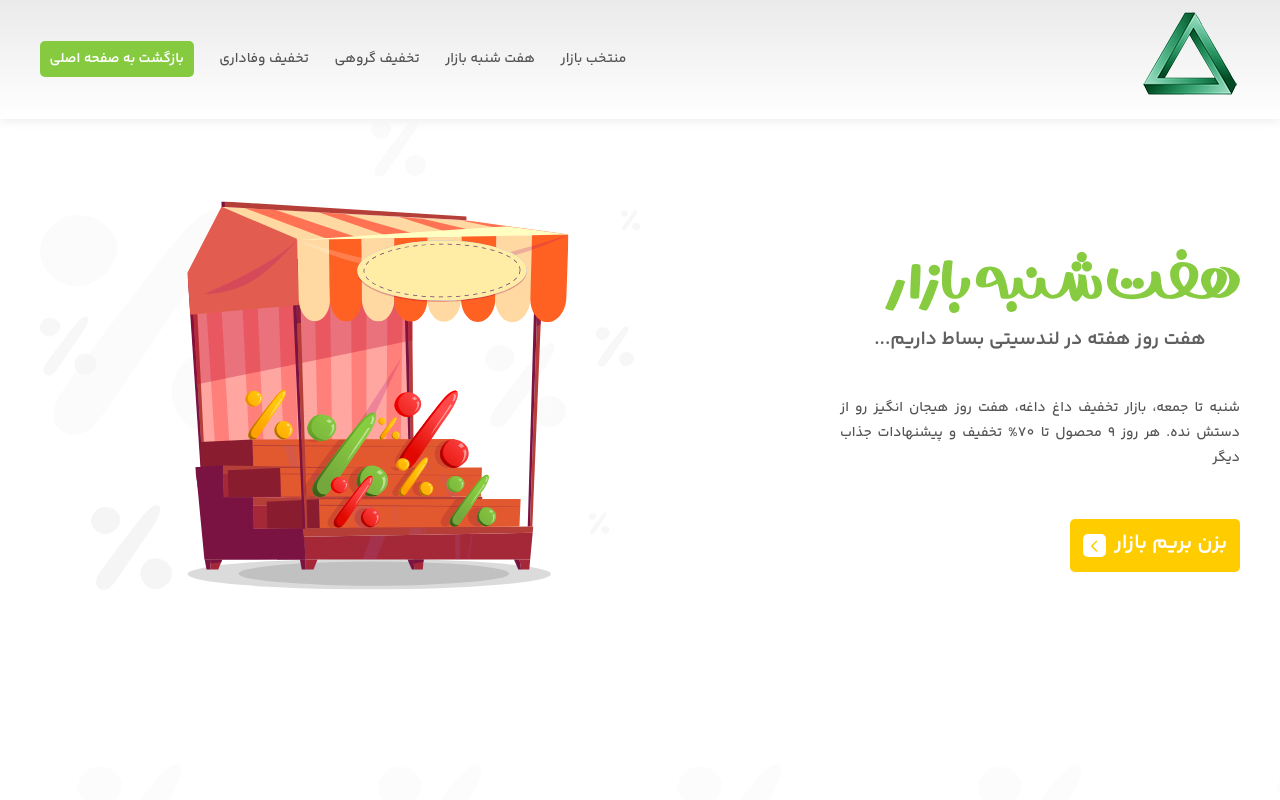
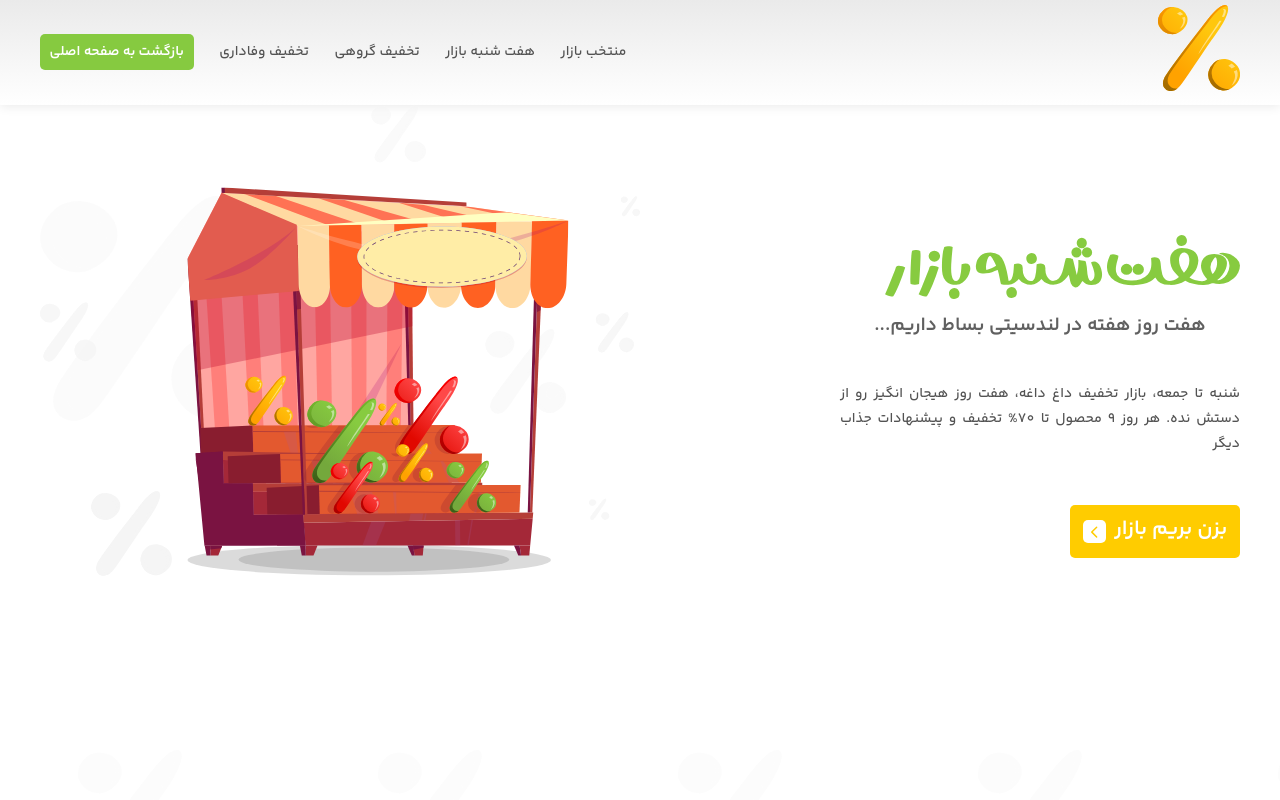
Before and after one commit to DedPip/zhaket-landing-clone, a plain HTML site: page index.html in a window 1280 px wide. Shown: the top 800 px of the page. Drawn offline with Linux system fonts and the light colour scheme.

Commit message:
Replace logo temporarily
The logo was replaced temporarily to fix a problem with it not loading

```diff
--- a/index.html
+++ b/index.html
@@ -17,7 +17,7 @@
 
       <div class="right-side">
         <a href="#">
-          <img src="/assets/icons/logo.png" alt="">
+          <img src="/assets/imgs/percentOrange.svg" alt="">
         </a>
       </div>
 
```
